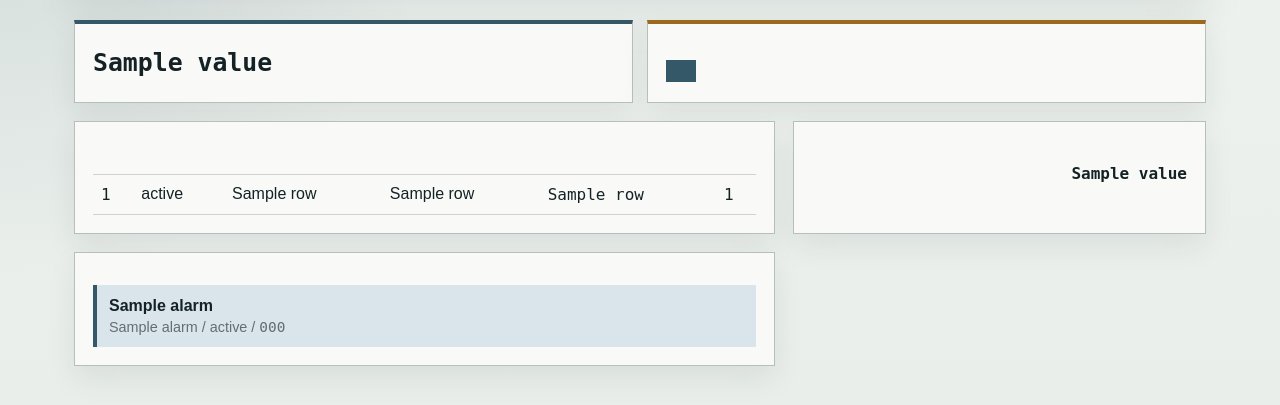
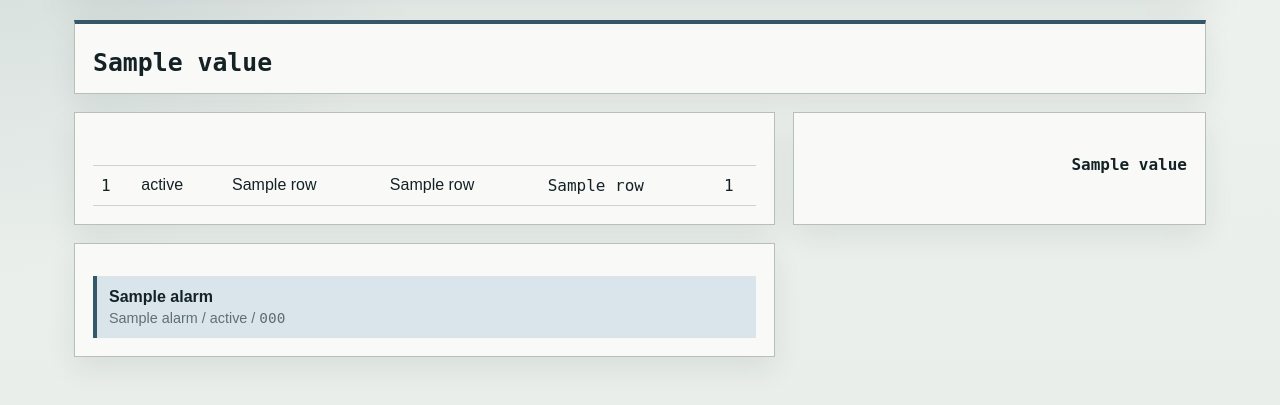
Before and after one commit to stoertebeker/scada-honeypot, a Python web app: template src/honeypot/hmi_web/templates/overview.html in a window 1280 px wide. Shown: the part 165-570 px from the top of the page. Run offline with Jinja, Linux system fonts and the light colour scheme; the template is opened without the code that fills it: most values are stand-ins (such as "Sample title", 1, 10 or a date in 2020).

Commit message:
Move service login into HMI nav

```diff
--- a/resources/locales/attacker-ui/en.json
+++ b/resources/locales/attacker-ui/en.json
@@ -69,7 +69,6 @@
   "label.password": "Password",
   "label.operator": "Operator",
   "label.session_expires": "Session Expires",
-  "label.service_access": "Service Access",
   "label.plant_power": "Plant Power",
   "label.data_quality": "Data Quality",
   "label.acknowledged_alarms": "Acknowledged Alarms",
@@ -175,7 +174,6 @@
   "state.disabled": "Disabled",
   "state.connected": "Connected",
   "state.pv_isolated": "PV isolated",
-  "state.restricted": "Restricted",
   "telemetry.not_instrumented": "Not instrumented",
   "telemetry.no_thermal_sensor": "No thermal sensor",
   "telemetry.stale": "Stale telemetry",
--- a/src/honeypot/hmi_web/app.py
+++ b/src/honeypot/hmi_web/app.py
@@ -3127,6 +3127,7 @@ def _nav_items(current_path: str) -> tuple[NavItem, ...]:
         NavItem(href="/meter", label_key="nav.meter", is_current=current == "/meter"),
         NavItem(href="/alarms", label_key="nav.alarms", is_current=current == "/alarms"),
         NavItem(href="/trends", label_key="nav.trends", is_current=current == "/trends"),
+        NavItem(href="/service/login", label_key="page.service_login.title", is_current=current == "/service/login"),
     )
 
 
--- a/src/honeypot/hmi_web/templates/overview.html
+++ b/src/honeypot/hmi_web/templates/overview.html
@@ -85,17 +85,6 @@
     nav a.current {
       background: transparent;
       color: var(--accent);
-    }
-
-    .card-action {
-      display: inline-block;
-      margin-top: 12px;
-      padding: 10px 14px;
-      border: 1px solid var(--accent);
-      background: var(--accent);
-      color: #f4f7f8;
-      text-decoration: none;
-      font-weight: 600;
     }
 
     .metrics {
@@ -287,11 +276,6 @@
         <p class="card-value">{{ metric.value }}</p>
       </article>
       {% endfor %}
-      <article class="card warn">
-        <p class="card-label">{{ t("label.service_access") }}</p>
-        <p class="card-value">{{ t("state.restricted") }}</p>
-        <a class="card-action" href="/service/login">{{ t("page.service_login.title") }}</a>
-      </article>
     </section>
 
     <main class="grid">
```
Also changed, not shown: docs/hmi-concept.md (+2 -2 lines), resources/backend_versions.json (+16 -0 lines), tests/integration/test_hmi_web_overview.py (+5 -4 lines), tests/integration/test_ops_web.py (+2 -0 lines).
